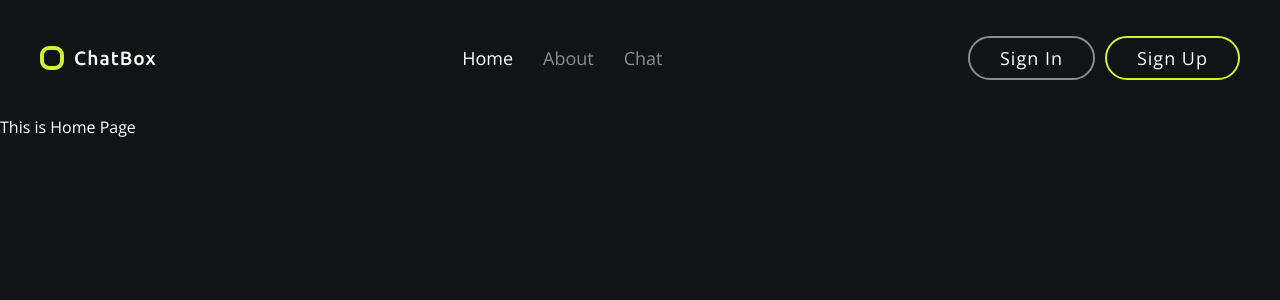
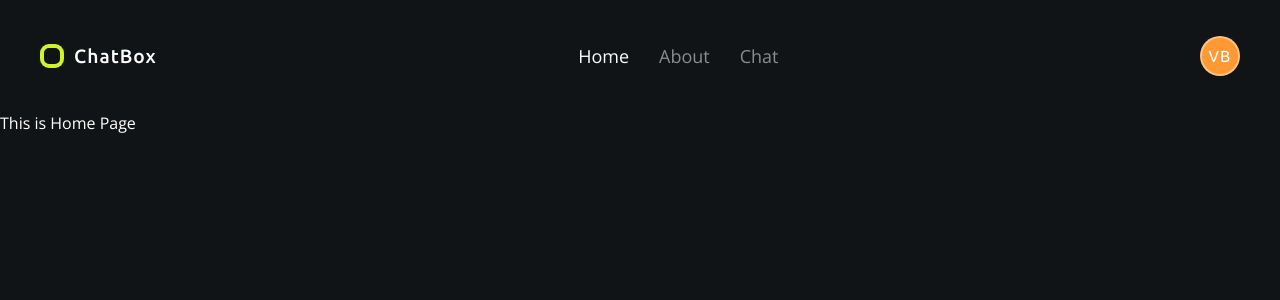
Before and after one commit to victorux/chatbox-frontend, a React (Create React App) app: page / in a window 1280 px wide. Shown: the top 300 px of the page. Built offline with nearby package versions, Linux system fonts and the light colour scheme.

Commit message:
implemented user dropdown menu

```diff
--- a/src/components/header/Header.jsx
+++ b/src/components/header/Header.jsx
@@ -1,10 +1,15 @@
+import { Fragment} from "react";
 import { Link, NavLink, useNavigate } from "react-router-dom"
 import Button from '../button/Button'
 import { HeaderStyled, LogoStyled, LogoIcon, LogoLabel, LinksStyled, UserArea } from './header.styled'
+import UserMenu from "./UserMenu";
 
 
 
 function Header() {
+
+  let isUserLoggedIn = true;
+
   let activeStyle = {
     color: "#FFFFFF"
   }
@@ -28,8 +33,13 @@ function Header() {
         <NavLink to="/chat" style={({isActive}) => isActive ? activeStyle : undefined} >Chat</NavLink>
       </LinksStyled>
       <UserArea>
-        <Button onClick={handleSignIn}>Sign In</Button>
-        <Button type="secondary" onClick={handleSignUp}>Sign Up</Button>
+        { isUserLoggedIn
+          ? <UserMenu />
+          : <Fragment>
+              <Button onClick={handleSignIn}>Sign In</Button>
+              <Button type="secondary" onClick={handleSignUp}>Sign Up</Button>
+            </Fragment>
+        }
       </UserArea>
     </HeaderStyled>
   )
--- /dev/null
+++ b/src/components/header/UserMenu.jsx
@@ -0,0 +1,55 @@
+import { Container, LabelAvatar, Menu, StyledUser } from "./userMenu.styled"
+import { useState, useRef, useEffect } from 'react'
+import { useNavigate } from "react-router-dom"
+
+
+function UserMenu() {
+const [showMenu, setShowMenu] = useState(false);
+const ref = useRef();
+const navigate = useNavigate();
+
+
+const handleClickAvatar = () => setShowMenu(!showMenu);
+
+
+
+
+useEffect(() => {
+  const checkIfClickedOutside = (e) => {
+    if(showMenu && ref.current && !ref.current.contains(e.target)){
+      setShowMenu(false);
+    }
+  };
+  document.addEventListener("click", checkIfClickedOutside);
+  return () => {
+    document.removeEventListener("click", checkIfClickedOutside);
+  };
+}, [showMenu]);
+
+const handleClickMyProfile = () => {
+  setShowMenu(false);
+  navigate('/profile');
+}
+
+
+  return (
+    <Container ref={ref}>
+        <StyledUser>
+            <LabelAvatar onClick={handleClickAvatar}><span>VB</span></LabelAvatar>
+        </StyledUser>
+        {
+          showMenu
+          ?
+            <Menu >
+              <ul>
+                  <li onClick={handleClickMyProfile}>My Account</li>
+                  <li>Log Out</li>
+              </ul>
+            </Menu>
+          : null
+        }
+    </Container>
+  )
+}
+
+export default UserMenu
--- /dev/null
+++ b/src/components/header/userMenu.styled.js
@@ -0,0 +1,82 @@
+import styled from "styled-components";
+
+
+export const Container = styled.div`
+    position: relative;
+    display: flex;
+    align-items: center;
+    justify-content: center;
+`
+
+export const StyledUser = styled.div`
+
+`
+
+export const LabelAvatar = styled.div`
+    display: flex;
+    align-items: center;
+    justify-content: center;
+    background-color: #ff9933;
+    width: 40px;
+    height: 40px;
+    border-radius: 50%;
+    font-family: ${({theme}) => theme.font.ubuntu};
+    color: white;
+    font-size: ${({theme}) => theme.fontSize._200};
+    letter-spacing: 1px;
+    border: 2px solid rgba(255, 255, 255, 0.4);
+    user-select: none;
+    cursor: pointer;
+`
+
+export const Menu = styled.div`
+    z-index: 99;
+    position: absolute;
+    top: 50px;
+    right: 0;
+    background-color: white;
+    width: 140px;
+    border-radius: 12px;
+    padding: 16px;
+
+    ::after {
+        content: '';
+        display: block;
+        position: absolute;
+        top: -2px;
+        right: 16px;
+        width: 10px;
+        height: 10px;
+        background-color: white;
+        transform: rotate(45deg);
+    }
+
+    ul {
+        list-style: none;
+        transition: all 50000ms ease;
+
+        li {
+            color: ${({theme}) => theme.color.dark};
+            padding: 10px 0 0 0;
+            cursor: pointer;
+            user-select: none;
+            font-size: ${({theme}) => theme.fontSize._300};
+
+
+            &:hover {
+                color:${({theme}) => theme.color.gray};
+                text-decoration: underline;
+            }
+
+            &:first-child {
+                border-bottom: 1px solid ${({ theme }) => theme.color.grayBorder};
+                padding-top: 0px;
+                padding-bottom: 10px;
+            }
+
+            &:last-child {
+                color: ${({ theme }) => theme.color.danger};
+            }
+        }
+    }
+`
```
